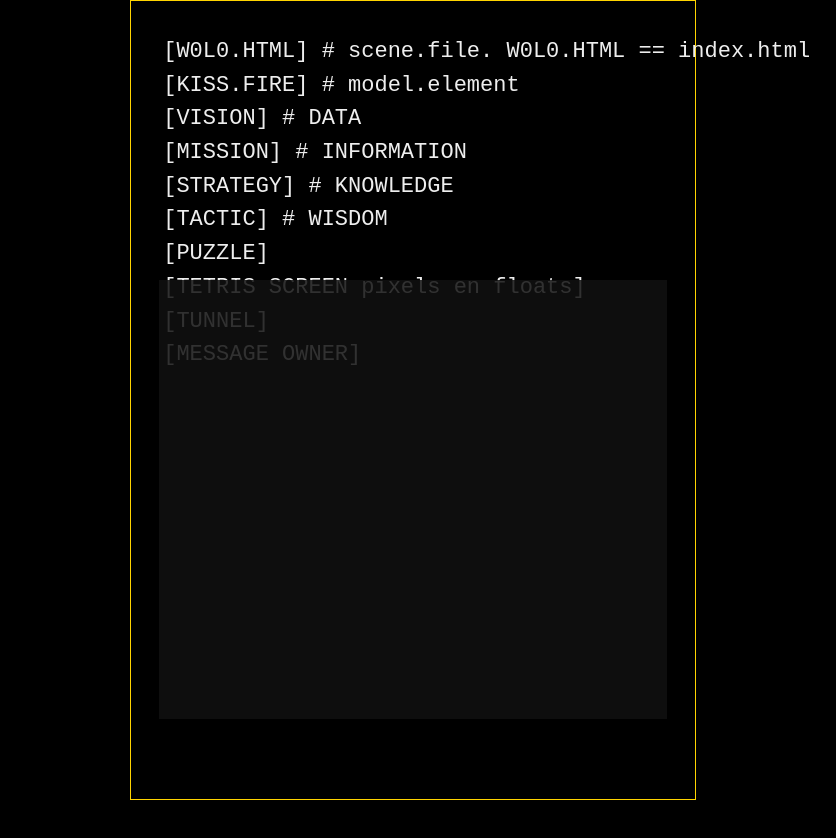
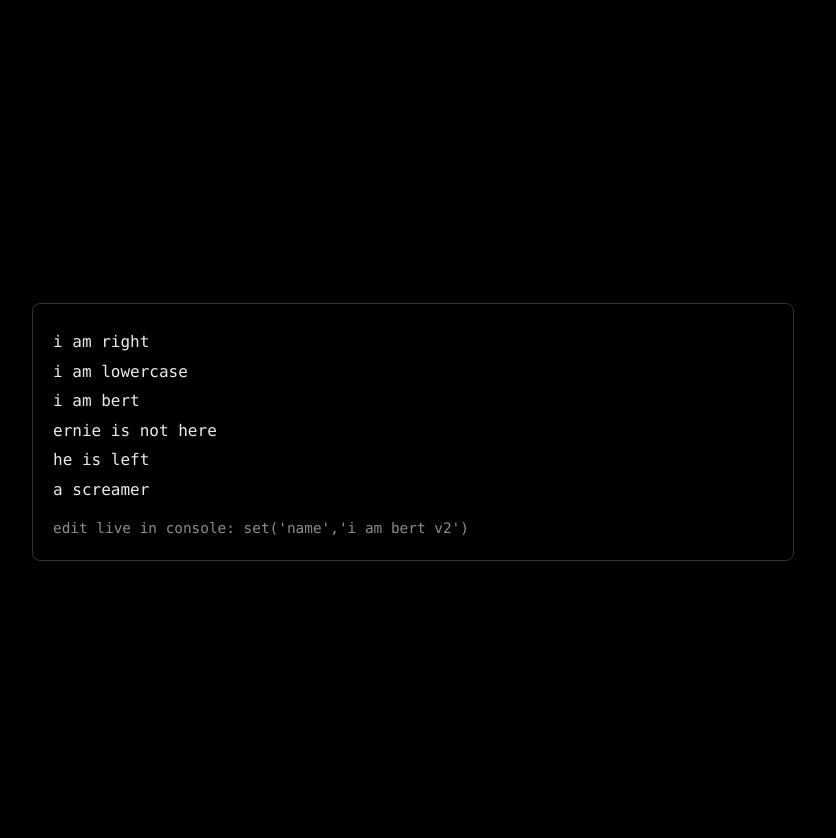
Before and after one commit to meneer-van-informatica/the101game, a plain HTML site: page httpdocs/index.html in a window 1280 px wide. Shown: the whole page, without its empty margins (227-1063 px from the left). Before the commit the page ends 800 px from the top, so only its background shows below. Drawn offline with Linux system fonts and the light colour scheme.

Commit message:
feat: homepage reset to lowercase identity (right, bert)

```diff
--- a/httpdocs/index.html
+++ b/httpdocs/index.html
@@ -1,56 +1,43 @@
 <!doctype html>
-<html lang='en'>
+<html lang='nl'>
 <meta charset='utf-8'>
 <meta name='viewport' content='width=device-width, initial-scale=1'>
-<title>W0L0 - KISS</title>
+<title>the101game · w0l0</title>
 <style>
-:root{--a3w:2480;--a3h:3508;--bg:#000;--fg:#eee;--accent:#ffd400;--gridw:40;--gridh:400}
-*{box-sizing:border-box}html,body{margin:0;height:100%;background:var(--bg);color:var(--fg);font:16px/1.35 'Courier New',monospace}
-#stage{width:100vw;height:100vh;display:grid;place-items:center}
-.a3{width:min(100vw,calc(100vh*(var(--a3w)/var(--a3h))));aspect-ratio:calc(var(--a3w)/var(--a3h));border:1px solid var(--accent);padding:32px;position:relative}
-.line{white-space:pre;font-size:clamp(12px,1.9vw,22px);margin:4px 0}
-#tetris{position:absolute;left:5%;top:35%;width:90%;height:55%;display:grid;
-  grid-template-columns:repeat(var(--gridw),1fr);grid-template-rows:repeat(var(--gridh),1fr);
-  border:1px dashed var(--fg);opacity:.85}
-#tetris div{outline:1px solid #111;background:transparent}
+  html,body{margin:0;height:100%;background:#000;color:#eaeaea;font:16px/1.5 ui-monospace,consolas,monospace}
+  main{min-height:100%;display:grid;place-items:center;padding:4vh 4vw}
+  .card{width:min(720px,92vw);border:1px solid #333;border-radius:8px;padding:20px}
+  .line{white-space:pre-wrap;margin:.35rem 0}
+  .hint{opacity:.6;font-size:.9rem;margin-top:1rem}
 </style>
 <body>
-<div id='stage'>
-  <main class='a3' id='canvas' data-kind='A3'>
-    <div class='line' data-key='SCENE'>[W0L0.HTML] # scene.file. W0L0.HTML == index.html</div>
-    <div class='line' data-key='MODEL'>[KISS.FIRE] # model.element</div>
-    <div class='line' data-key='VISION'>[VISION] # DATA</div>
-    <div class='line' data-key='MISSION'>[MISSION] # INFORMATION</div>
-    <div class='line' data-key='STRATEGY'>[STRATEGY] # KNOWLEDGE</div>
-    <div class='line' data-key='TACTIC'>[TACTIC] # WISDOM</div>
-    <div class='line' data-key='PUZZLE'>[PUZZLE]</div>
-    <div class='line' data-key='TETRIS'>[TETRIS SCREEN pixels en floats]</div>
-    <div class='line' data-key='TUNNEL'>[TUNNEL]</div>
-    <div class='line' data-key='OWNER'>[MESSAGE OWNER]</div>
-    <section id='tetris' aria-label='tetris-40x400'></section>
-  </main>
-</div>
+<main>
+  <section class='card' id='id'>
+    <div class='line' data-key='side'>i am right</div>
+    <div class='line' data-key='case'>i am lowercase</div>
+    <div class='line' data-key='name'>i am bert</div>
+    <div class='line' data-key='ernie'>ernie is not here</div>
+    <div class='line' data-key='left'>he is left</div>
+    <div class='line' data-key='noise'>a screamer</div>
+    <div class='hint'>edit live in console: set('name','i am bert v2')</div>
+  </section>
+</main>
 <script>
-// A3 FLOAT COORDINATES
-const A3={w:2480,h:3508}; function xy(xf,yf){return {x:xf*A3.w,y:yf*A3.h}}
-
-// TETRIS GRID 40x400 (PLACEHOLDER)
-;(function(){const g=document.getElementById('tetris');const n=40*400;const f=document.createDocumentFragment();for(let i=0;i<n;i++){f.appendChild(document.createElement('div'))}g.appendChild(f)})()
-
-// PUBLISH-LIKE EDITS VIA LOCALSTORAGE
-const KEY='w0l0_page_edits'
-function applyEdits(){const m=JSON.parse(localStorage.getItem(KEY)||'{}');for(const k in m){const el=document.querySelector('[data-key="'+k+'"]');if(el){el.textContent=m[k]}}}
-applyEdits()
-
-// CONSOLE HELPERS
-window.edit=function(findText,newText){
-  const keyEl=document.querySelector('[data-key="'+findText+'"]')
-  if(keyEl){keyEl.textContent=newText;const m=JSON.parse(localStorage.getItem(KEY)||'{}');m[findText]=newText;localStorage.setItem(KEY,JSON.stringify(m));return 'ok:key'}
-  const w=document.createTreeWalker(document.body,NodeFilter.SHOW_TEXT,null);while(w.nextNode()){const n=w.currentNode;if(n.nodeValue.includes(findText)){n.nodeValue=n.nodeValue.replace(findText,newText);const r=JSON.parse(localStorage.getItem(KEY+'_repl')||'[]');r.push([findText,newText]);localStorage.setItem(KEY+'_repl',JSON.stringify(r));return 'ok:text'}}return 'not found'}
-;(function(){const r=JSON.parse(localStorage.getItem(KEY+'_repl')||'[]');for(const [a,b] of r){/* reapply */}})()
-
-// SLOT('OWNER','[MESSAGE OWNER] LUCAS')
-window.slot=function(name,value){const el=document.querySelector('[data-key="'+name+'"]');if(!el){return 'no slot'}el.textContent=value;const m=JSON.parse(localStorage.getItem(KEY)||'{}');m[name]=value;localStorage.setItem(KEY,JSON.stringify(m));return 'ok'}
+  const key='w0l0_identity';
+  function apply(){
+    const m=JSON.parse(localStorage.getItem(key)||'{}');
+    for(const k in m){
+      const el=document.querySelector('[data-key="'+k+'"]');
+      if(el) el.textContent=m[k];
+    }
+  }
+  window.set=function(k,v){
+    const m=JSON.parse(localStorage.getItem(key)||'{}');
+    m[k]=v; localStorage.setItem(key,JSON.stringify(m));
+    apply(); return 'ok';
+  }
+  window.reset=function(){ localStorage.removeItem(key); apply(); return 'cleared'; }
+  apply();
 </script>
 </body>
 </html>
```
